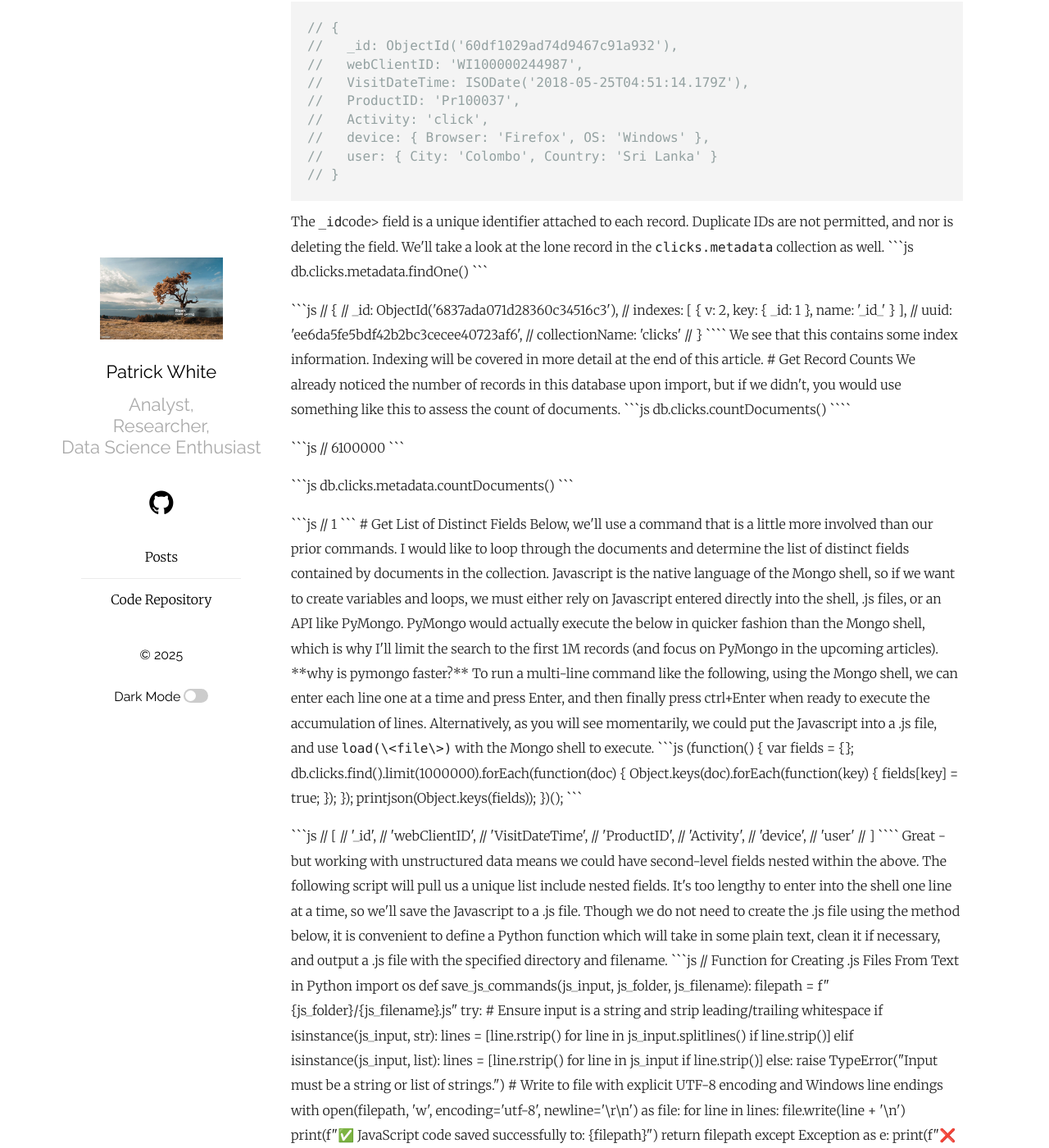
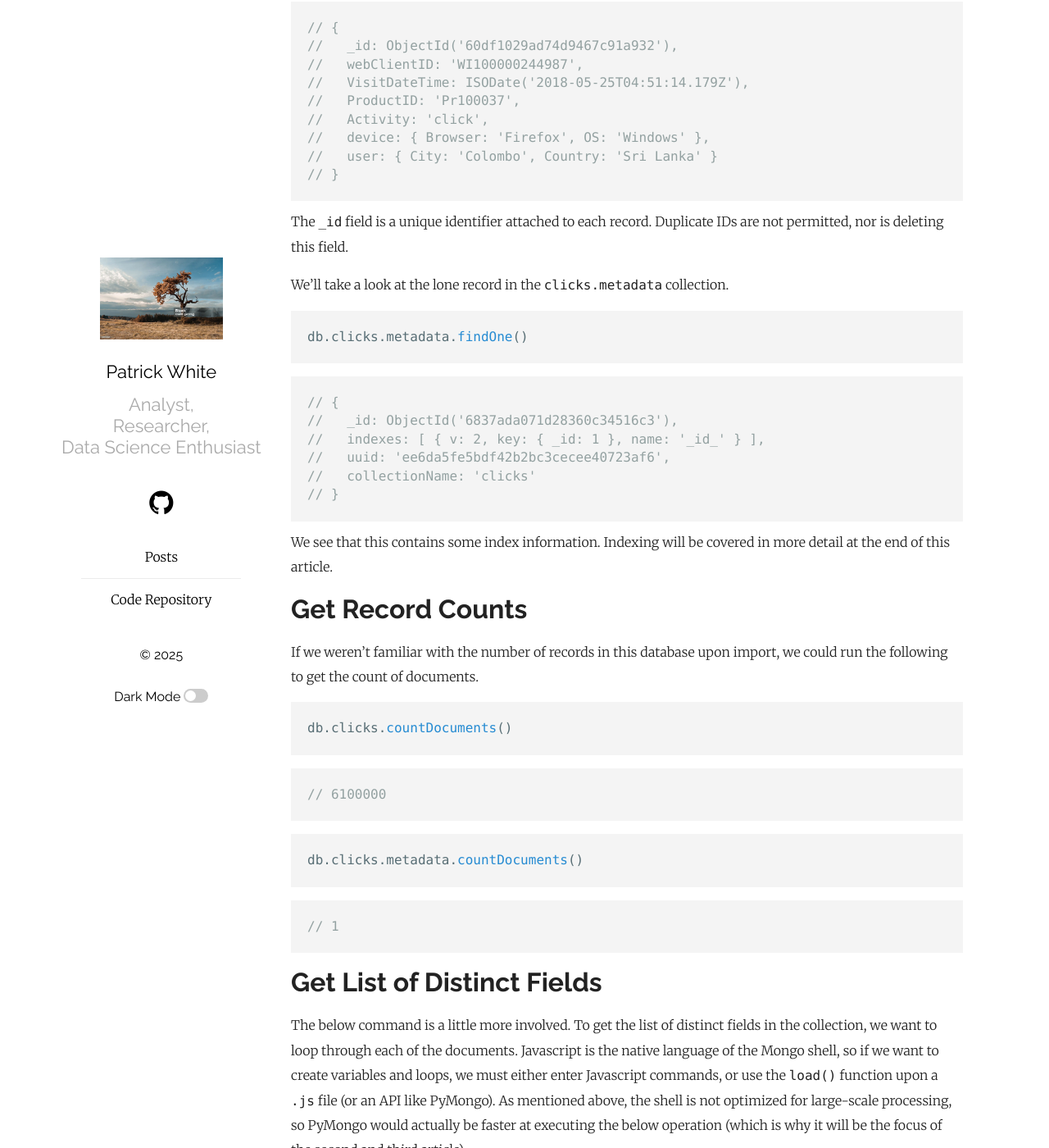
Before and after one commit to pw398/pw398.github.io, a Jekyll site: the page built from _posts/2025-05-28-MongoDB-via-MongoShell.md, in a window 1280 px wide and 1400 px high, scrolled down 6550 px. Shown: the whole window at 82% size. Built offline with Jekyll 4.4.1, drawn with Linux system fonts in a browser that asks for light colours; formulas are drawn with MathJax 3; some of the changed text lies outside the part shown.

Commit message:
Add files via upload

````diff
--- a/_posts/2025-05-28-MongoDB-via-MongoShell.md
+++ b/_posts/2025-05-28-MongoDB-via-MongoShell.md
@@ -273,9 +273,9 @@ db.clicks.findOne()
 // }
 ```
 
-<p>The <code>_id</code>code> field is a unique identifier attached to each record. Duplicate IDs are not permitted, and nor is deleting the field.
+<p>The <code>_id</code> field is a unique identifier attached to each record. Duplicate IDs are not permitted, nor is deleting this field.</p>
 
-We'll take a look at the lone record in the <code>clicks.metadata</code> collection as well.
+We'll take a look at the lone record in the <code>clicks.metadata</code> collection.
 
 ```js
 db.clicks.metadata.findOne()
@@ -298,7 +298,7 @@ We see that this contains some index information. Indexing will be covered in mo
 
 # Get Record Counts
 
-We already noticed the number of records in this database upon import, but if we didn't, you would use something like this to assess the count of documents.
+If we weren't familiar with the number of records in this database upon import, we could run the following to get the count of documents.
 
 ```js
 db.clicks.countDocuments()
@@ -325,7 +325,7 @@ db.clicks.metadata.countDocuments()
 
 # Get List of Distinct Fields
 
-Below, we'll use a command that is a little more involved than our prior commands. I would like to loop through the documents and determine the list of distinct fields contained by documents in the collection. Javascript is the native language of the Mongo shell, so if we want to create variables and loops, we must either rely on Javascript entered directly into the shell, .js files, or an API like PyMongo. PyMongo would actually execute the below in quicker fashion than the Mongo shell, which is why I'll limit the search to the first 1M records (and focus on PyMongo in the upcoming articles).
+The below command is a little more involved. To get the list of distinct fields in the collection, we want to loop through each of the documents. Javascript is the native language of the Mongo shell, so if we want to create variables and loops, we must either enter Javascript commands, or use the <code>load()</code> function upon a <code>.js</code> file (or an API like PyMongo). As mentioned above, the shell is not optimized for large-scale processing, so PyMongo would actually be faster at executing the below operation (which is why it will be the focus of the second and third article).
 
 
 **why is pymongo faster?**
````
